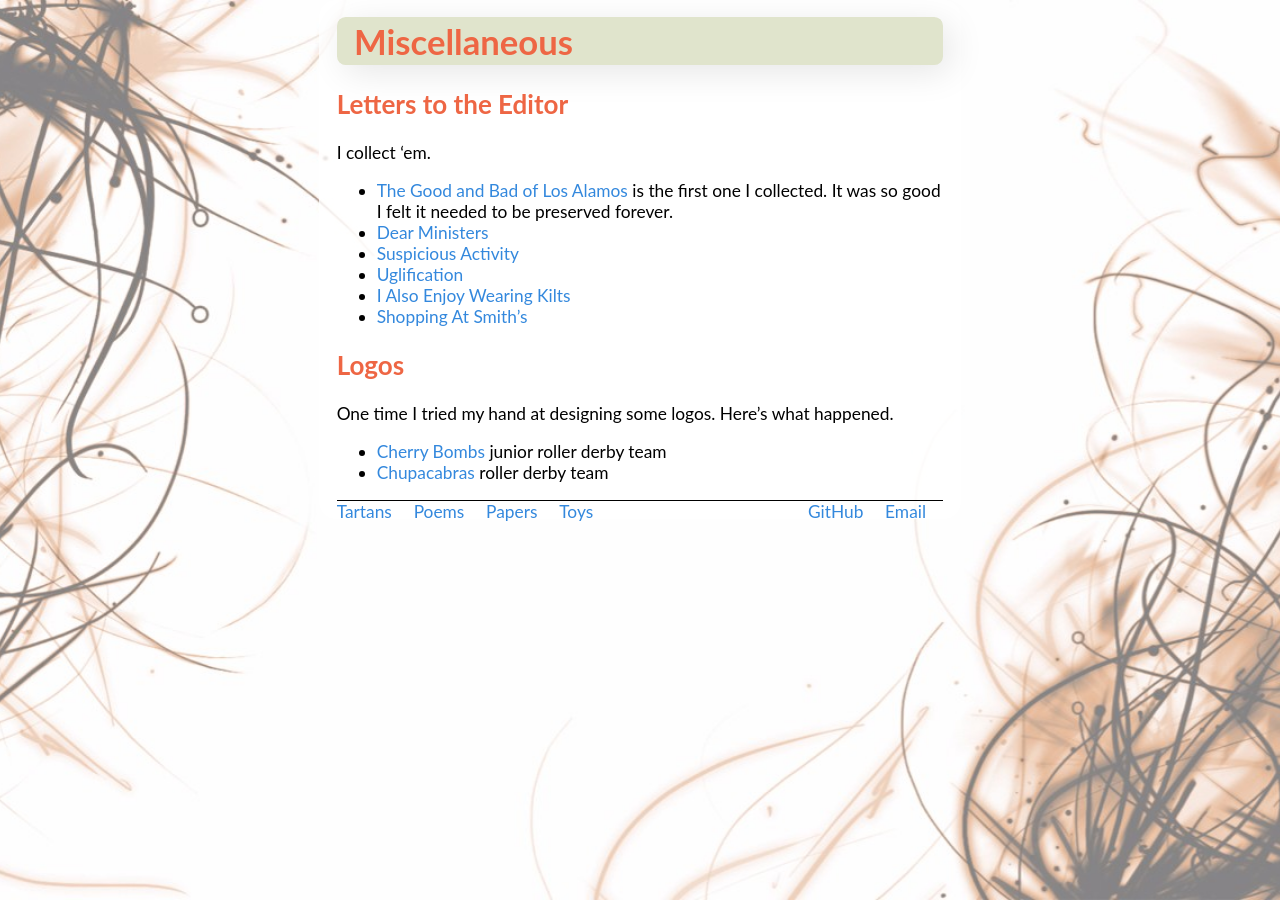
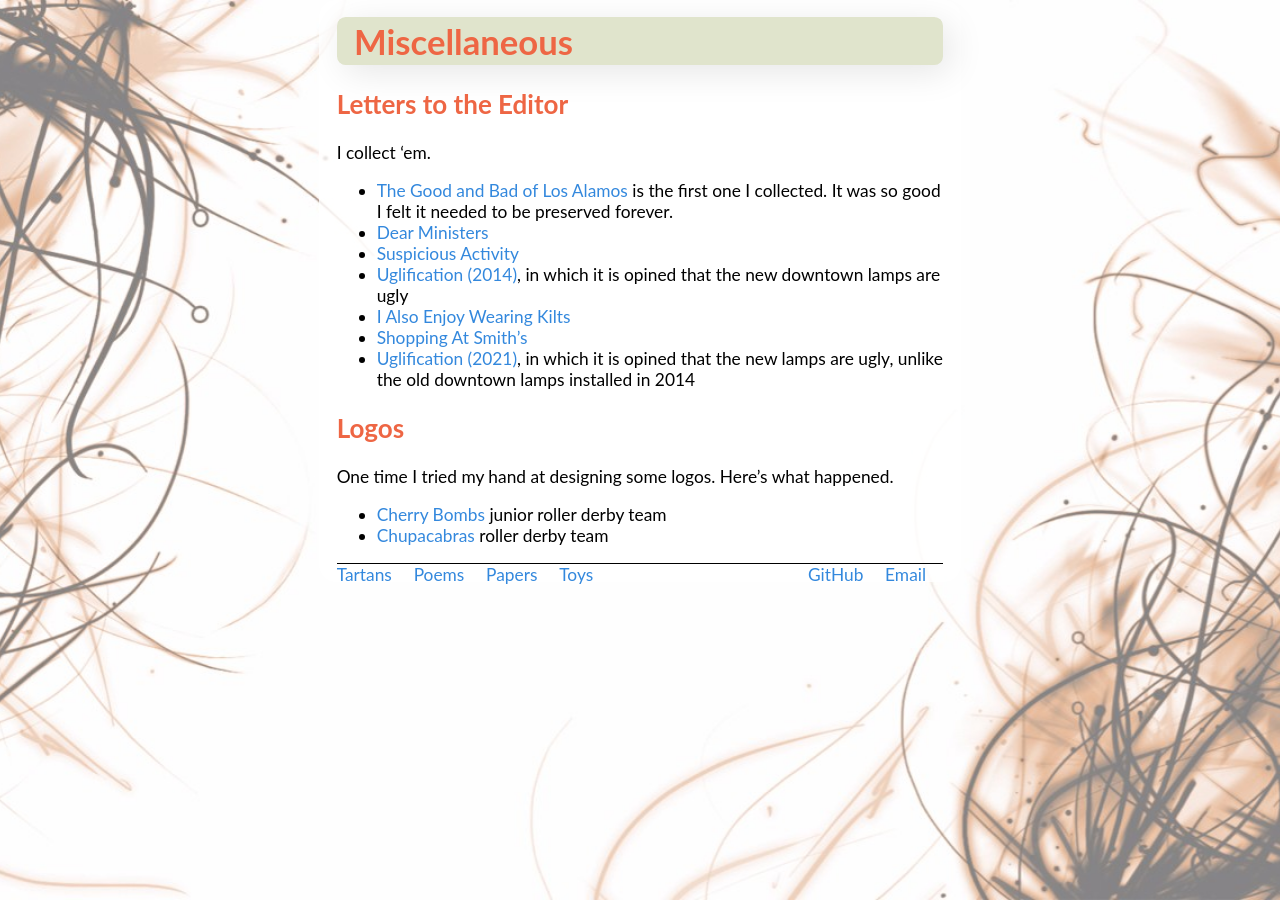
Before and after one commit to nealey/homepage, a Jekyll site: the page built from misc/index.md, in a window 1280 px wide. Built offline with Jekyll 4.4.1, drawn with Linux system fonts in a browser that asks for light colours.

Commit message:
more uglification

```diff
--- a/misc/index.md
+++ b/misc/index.md
@@ -12,9 +12,10 @@ I collect 'em.
   preserved forever.
 * [Dear Ministers](dear-ministers.html)
 * [Suspicious Activity](suspicious-activity.html)
-* [Uglification](uglification.html)
+* [Uglification (2014)](uglification.html), in which it is opined that the new downtown lamps are ugly
 * [I Also Enjoy Wearing Kilts](i-also-enjoy-wearing-kilts.html)
 * [Shopping At Smith's](shopping-at-smiths.html)
+* [Uglification (2021)](uglification-2.html), in which it is opined that the new lamps are ugly, unlike the old downtown lamps installed in 2014
 
 
 Logos
```
